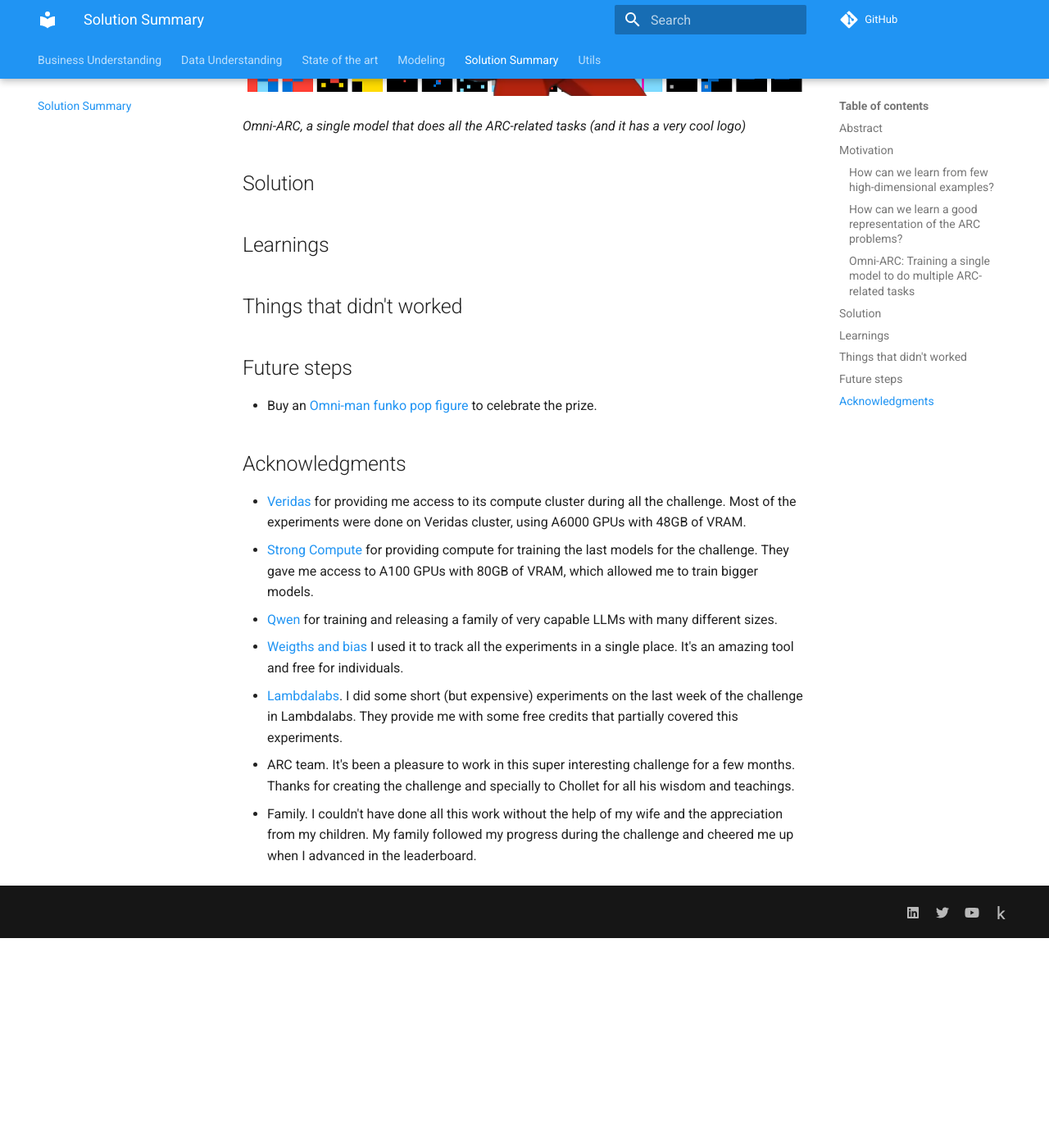
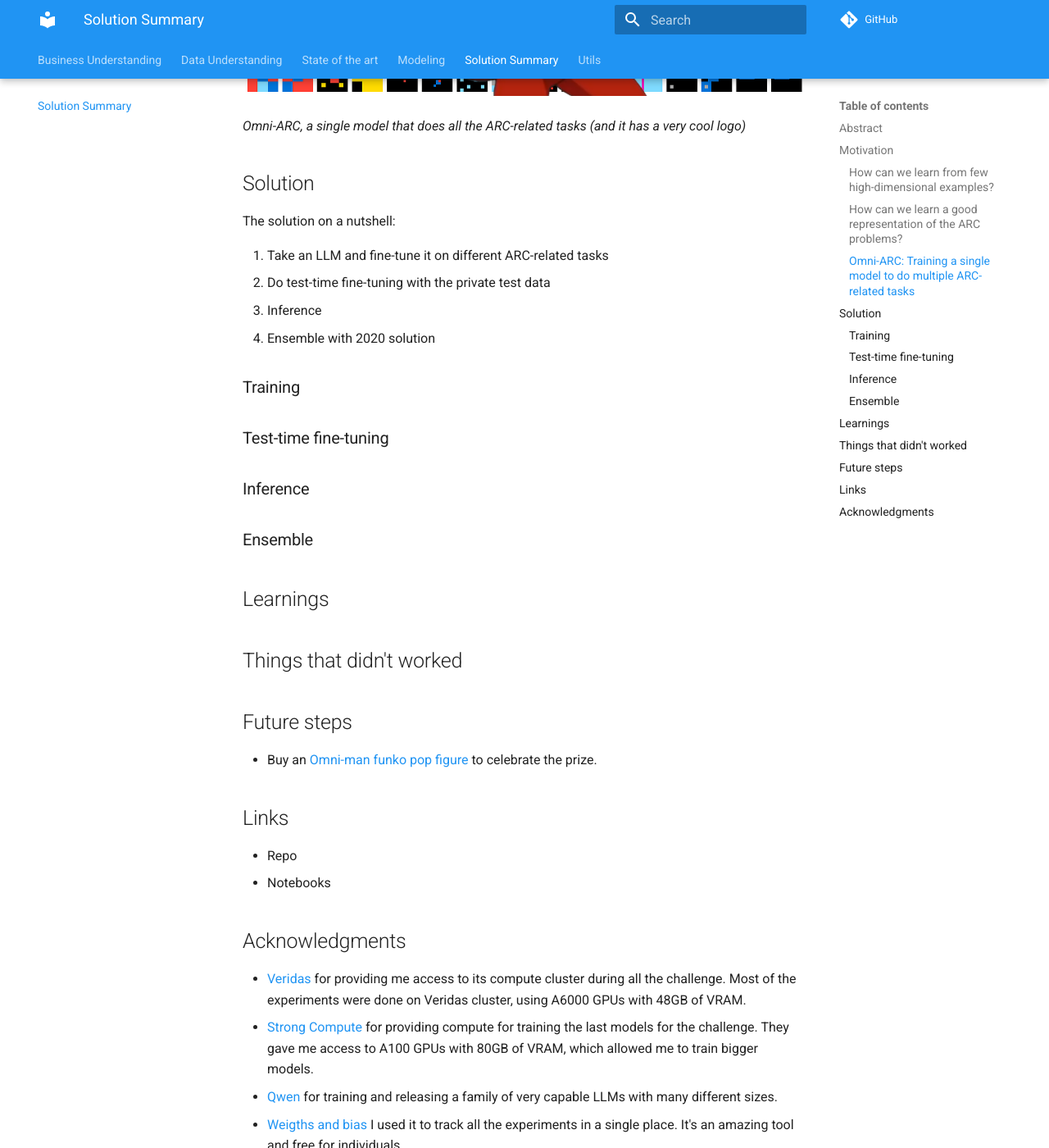
Before and after one commit to zhengjunyao-work/arc24, an MkDocs documentation site: the page built from docs/05_Solution_Summary.md, in a window 1280 px wide and 1400 px high, scrolled down 2453 px. Shown: the whole window at 82% size. Built offline with MkDocs 1.6.1 and Material for MkDocs 9.7.7, drawn with Linux system fonts in a browser that asks for light colours; comment, search, counter and statistics services are not loaded; before the commit the page ends 3597 px from its top, so only the background shows below that.

Commit message:
updated documentation

```diff
--- a/docs/05_Solution_Summary.md
+++ b/docs/05_Solution_Summary.md
@@ -69,6 +69,21 @@
 
 ## Solution
 
+The solution on a nutshell:
+
+1. Take an LLM and fine-tune it on different ARC-related tasks
+2. Do test-time fine-tuning with the private test data
+3. Inference
+4. Ensemble with 2020 solution
+
+### Training
+
+### Test-time fine-tuning
+
+### Inference
+
+### Ensemble
+
 ## Learnings
 
 ## Things that didn't worked
@@ -76,6 +91,11 @@
 ## Future steps
 
 - Buy an [Omni-man funko pop figure](https://amzn.eu/d/efqVvEh) to celebrate the prize.
+
+## Links
+
+- Repo
+- Notebooks
 
 ## Acknowledgments
 
```
